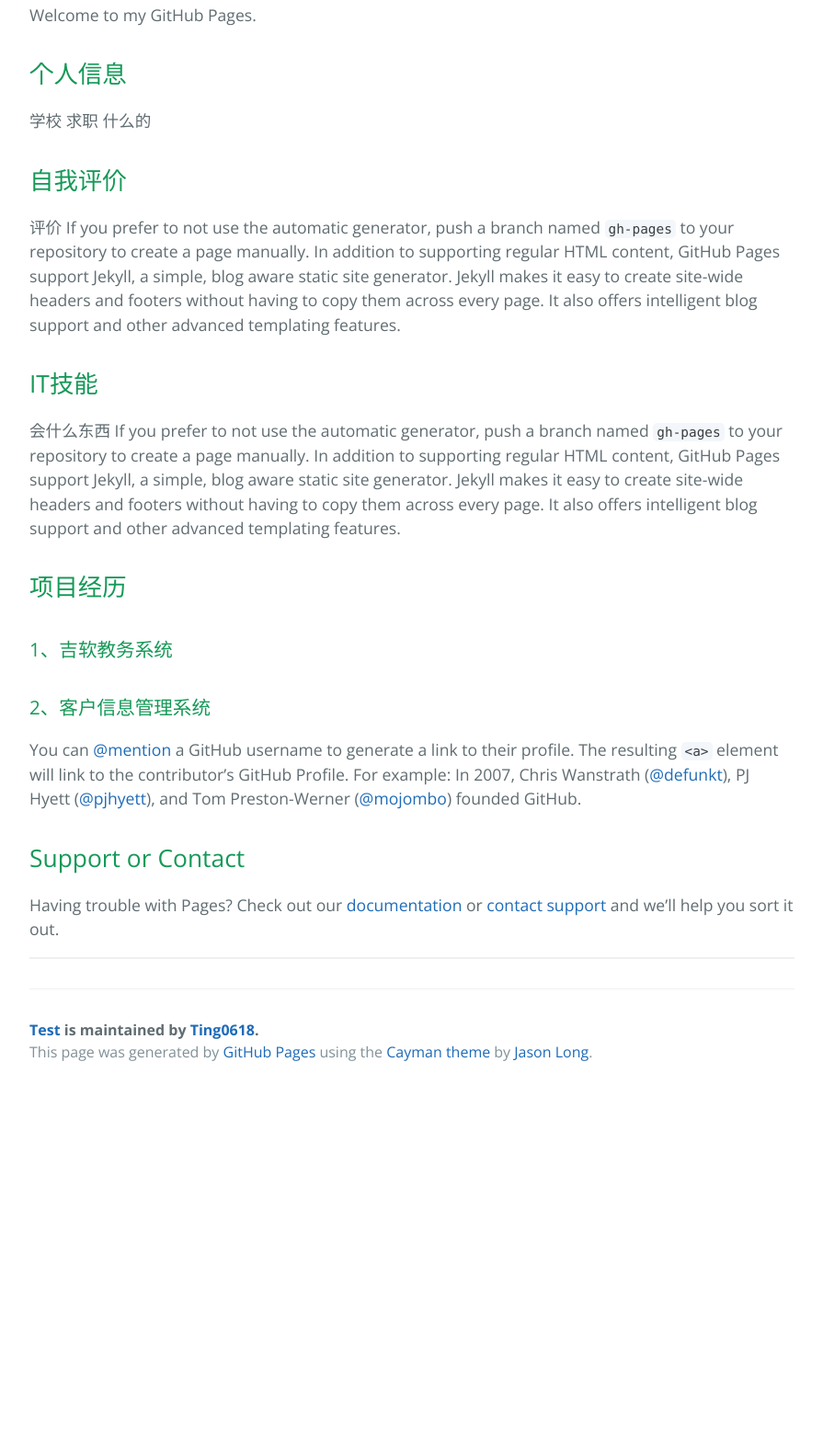
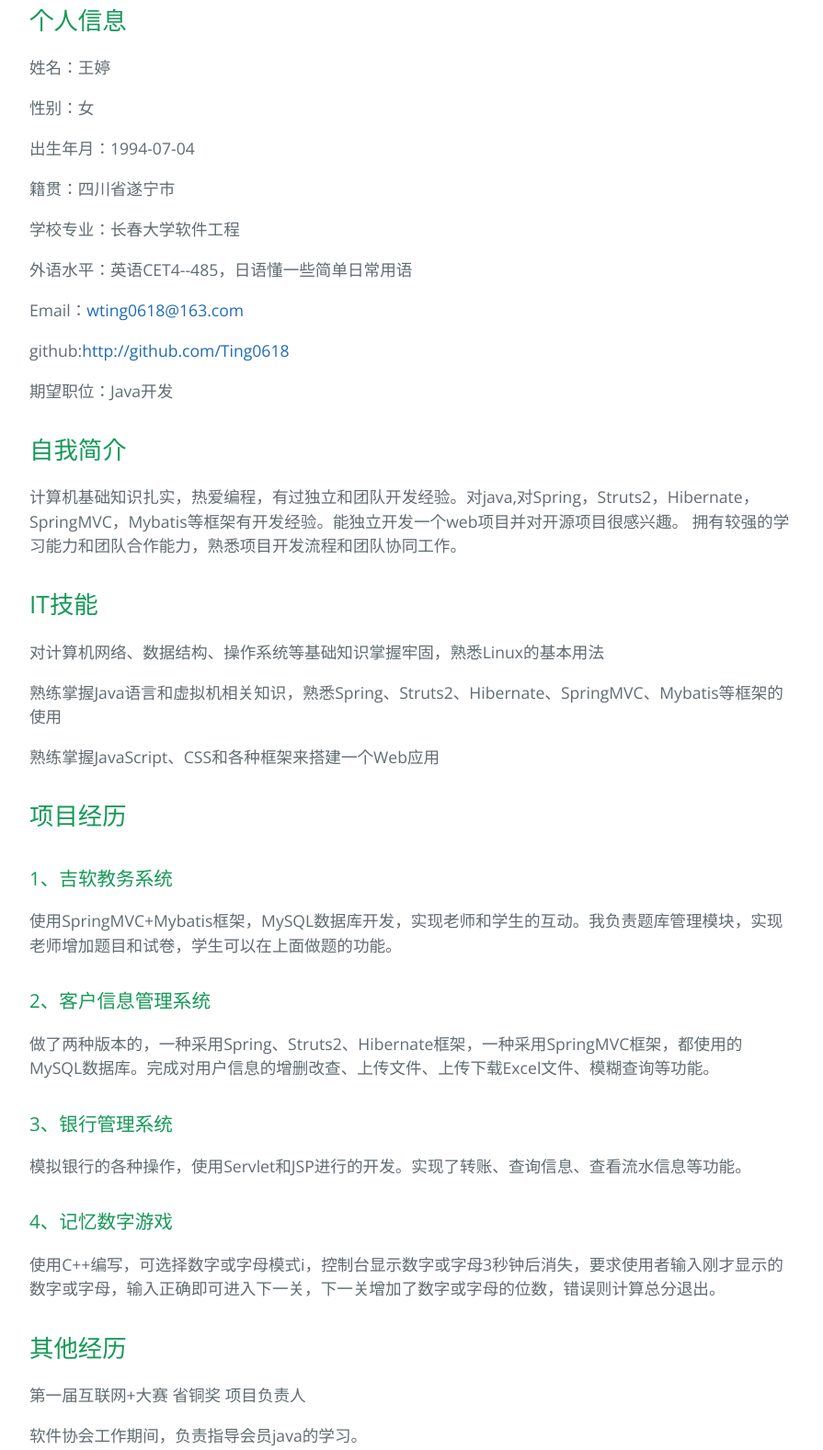
Before and after one commit to Ting0618/Test, a plain HTML site: page index.html in a window 1280 px wide. Shown: the part 412-1989 px from the top of the page at 92% size, without its empty margins (192-1087 px from the left). Before the commit the page ends 1600 px from the top, so only its background shows below. Drawn offline with nearby package versions, Linux system fonts and the light colour scheme.

Commit message:
Create gh-pages branch via GitHub

```diff
--- a/index.html
+++ b/index.html
@@ -12,33 +12,48 @@
   <body>
     <section class="page-header">
       <h1 class="project-name">Test</h1>
-      <h2 class="project-tagline">just a practice</h2>
+      <h2 class="project-tagline">王婷的简历</h2>
       <a href="https://github.com/Ting0618/Test" class="btn">View on GitHub</a>
       <a href="https://github.com/Ting0618/Test/zipball/master" class="btn">Download .zip</a>
       <a href="https://github.com/Ting0618/Test/tarball/master" class="btn">Download .tar.gz</a>
     </section>
 
     <section class="main-content">
-      <p>Welcome to my GitHub Pages.</p>
+      <h2>
+<a id="个人信息" class="anchor" href="#%E4%B8%AA%E4%BA%BA%E4%BF%A1%E6%81%AF" aria-hidden="true"><span aria-hidden="true" class="octicon octicon-link"></span></a>个人信息</h2>
+
+<p>姓名：王婷</p>
+
+<p>性别：女</p>
+
+<p>出生年月：1994-07-04</p>
+
+<p>籍贯：四川省遂宁市</p>
+
+<p>学校专业：长春大学软件工程</p>
+
+<p>外语水平：英语CET4--485，日语懂一些简单日常用语</p>
+
+<p>Email：<a href="mailto:wting0618@163.com">wting0618@163.com</a></p>
+
+<p>github:<a href="http://github.com/Ting0618">http://github.com/Ting0618</a></p>
+
+<p>期望职位：Java开发</p>
 
 <h2>
-<a id="个人信息" class="anchor" href="#%E4%B8%AA%E4%BA%BA%E4%BF%A1%E6%81%AF" aria-hidden="true"><span aria-hidden="true" class="octicon octicon-link"></span></a>个人信息</h2>
+<a id="自我简介" class="anchor" href="#%E8%87%AA%E6%88%91%E7%AE%80%E4%BB%8B" aria-hidden="true"><span aria-hidden="true" class="octicon octicon-link"></span></a>自我简介</h2>
 
-<p>学校
-求职
-什么的</p>
-
-<h2>
-<a id="自我评价" class="anchor" href="#%E8%87%AA%E6%88%91%E8%AF%84%E4%BB%B7" aria-hidden="true"><span aria-hidden="true" class="octicon octicon-link"></span></a>自我评价</h2>
-
-<p>评价
-If you prefer to not use the automatic generator, push a branch named <code>gh-pages</code> to your repository to create a page manually. In addition to supporting regular HTML content, GitHub Pages support Jekyll, a simple, blog aware static site generator. Jekyll makes it easy to create site-wide headers and footers without having to copy them across every page. It also offers intelligent blog support and other advanced templating features.</p>
+<p>计算机基础知识扎实，热爱编程，有过独立和团队开发经验。对java,对Spring，Struts2，Hibernate，SpringMVC，Mybatis等框架有开发经验。能独立开发一个web项目并对开源项目很感兴趣。
+拥有较强的学习能力和团队合作能力，熟悉项目开发流程和团队协同工作。</p>
 
 <h2>
 <a id="it技能" class="anchor" href="#it%E6%8A%80%E8%83%BD" aria-hidden="true"><span aria-hidden="true" class="octicon octicon-link"></span></a>IT技能</h2>
 
-<p>会什么东西
-If you prefer to not use the automatic generator, push a branch named <code>gh-pages</code> to your repository to create a page manually. In addition to supporting regular HTML content, GitHub Pages support Jekyll, a simple, blog aware static site generator. Jekyll makes it easy to create site-wide headers and footers without having to copy them across every page. It also offers intelligent blog support and other advanced templating features.</p>
+<p>对计算机网络、数据结构、操作系统等基础知识掌握牢固，熟悉Linux的基本用法</p>
+
+<p>熟练掌握Java语言和虚拟机相关知识，熟悉Spring、Struts2、Hibernate、SpringMVC、Mybatis等框架的使用</p>
+
+<p>熟练掌握JavaScript、CSS和各种框架来搭建一个Web应用</p>
 
 <h2>
 <a id="项目经历" class="anchor" href="#%E9%A1%B9%E7%9B%AE%E7%BB%8F%E5%8E%86" aria-hidden="true"><span aria-hidden="true" class="octicon octicon-link"></span></a>项目经历</h2>
@@ -46,17 +61,29 @@ If you prefer to not use the automatic generator, push a branch named <code>gh-p
 <h3>
 <a id="1吉软教务系统" class="anchor" href="#1%E5%90%89%E8%BD%AF%E6%95%99%E5%8A%A1%E7%B3%BB%E7%BB%9F" aria-hidden="true"><span aria-hidden="true" class="octicon octicon-link"></span></a>1、吉软教务系统</h3>
 
+<p>使用SpringMVC+Mybatis框架，MySQL数据库开发，实现老师和学生的互动。我负责题库管理模块，实现老师增加题目和试卷，学生可以在上面做题的功能。</p>
+
 <h3>
 <a id="2客户信息管理系统" class="anchor" href="#2%E5%AE%A2%E6%88%B7%E4%BF%A1%E6%81%AF%E7%AE%A1%E7%90%86%E7%B3%BB%E7%BB%9F" aria-hidden="true"><span aria-hidden="true" class="octicon octicon-link"></span></a>2、客户信息管理系统</h3>
 
-<p>You can <a href="https://help.github.com/articles/basic-writing-and-formatting-syntax/#mentioning-users-and-teams" class="user-mention">@mention</a> a GitHub username to generate a link to their profile. The resulting <code>&lt;a&gt;</code> element will link to the contributor’s GitHub Profile. For example: In 2007, Chris Wanstrath (<a href="https://github.com/defunkt" class="user-mention">@defunkt</a>), PJ Hyett (<a href="https://github.com/pjhyett" class="user-mention">@pjhyett</a>), and Tom Preston-Werner (<a href="https://github.com/mojombo" class="user-mention">@mojombo</a>) founded GitHub.</p>
+<p>做了两种版本的，一种采用Spring、Struts2、Hibernate框架，一种采用SpringMVC框架，都使用的MySQL数据库。完成对用户信息的增删改查、上传文件、上传下载Excel文件、模糊查询等功能。</p>
+
+<h3>
+<a id="3银行管理系统" class="anchor" href="#3%E9%93%B6%E8%A1%8C%E7%AE%A1%E7%90%86%E7%B3%BB%E7%BB%9F" aria-hidden="true"><span aria-hidden="true" class="octicon octicon-link"></span></a>3、银行管理系统</h3>
+
+<p>模拟银行的各种操作，使用Servlet和JSP进行的开发。实现了转账、查询信息、查看流水信息等功能。</p>
+
+<h3>
+<a id="4记忆数字游戏" class="anchor" href="#4%E8%AE%B0%E5%BF%86%E6%95%B0%E5%AD%97%E6%B8%B8%E6%88%8F" aria-hidden="true"><span aria-hidden="true" class="octicon octicon-link"></span></a>4、记忆数字游戏</h3>
+
+<p>使用C++编写，可选择数字或字母模式i，控制台显示数字或字母3秒钟后消失，要求使用者输入刚才显示的数字或字母，输入正确即可进入下一关，下一关增加了数字或字母的位数，错误则计算总分退出。</p>
 
 <h2>
-<a id="support-or-contact" class="anchor" href="#support-or-contact" aria-hidden="true"><span aria-hidden="true" class="octicon octicon-link"></span></a>Support or Contact</h2>
+<a id="其他经历" class="anchor" href="#%E5%85%B6%E4%BB%96%E7%BB%8F%E5%8E%86" aria-hidden="true"><span aria-hidden="true" class="octicon octicon-link"></span></a>其他经历</h2>
 
-<p>Having trouble with Pages? Check out our <a href="https://help.github.com/pages">documentation</a> or <a href="https://github.com/contact">contact support</a> and we’ll help you sort it out.</p>
+<p>第一届互联网+大赛      省铜奖     项目负责人</p>
 
-<hr>
+<p>软件协会工作期间，负责指导会员java的学习。</p>
 
       <footer class="site-footer">
         <span class="site-footer-owner"><a href="https://github.com/Ting0618/Test">Test</a> is maintained by <a href="https://github.com/Ting0618">Ting0618</a>.</span>
```
Also changed, not shown: params.json (+2 -2 lines).
